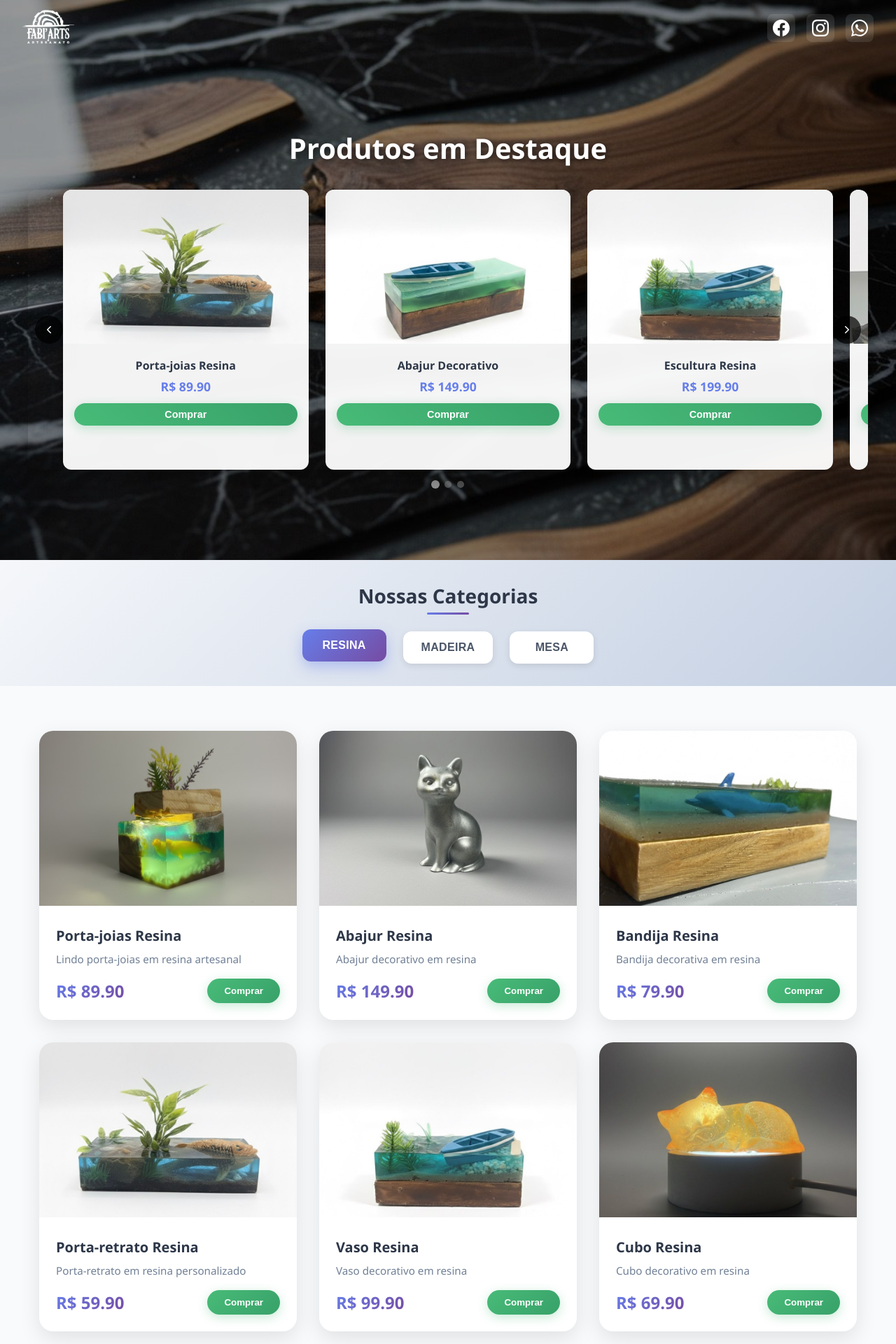
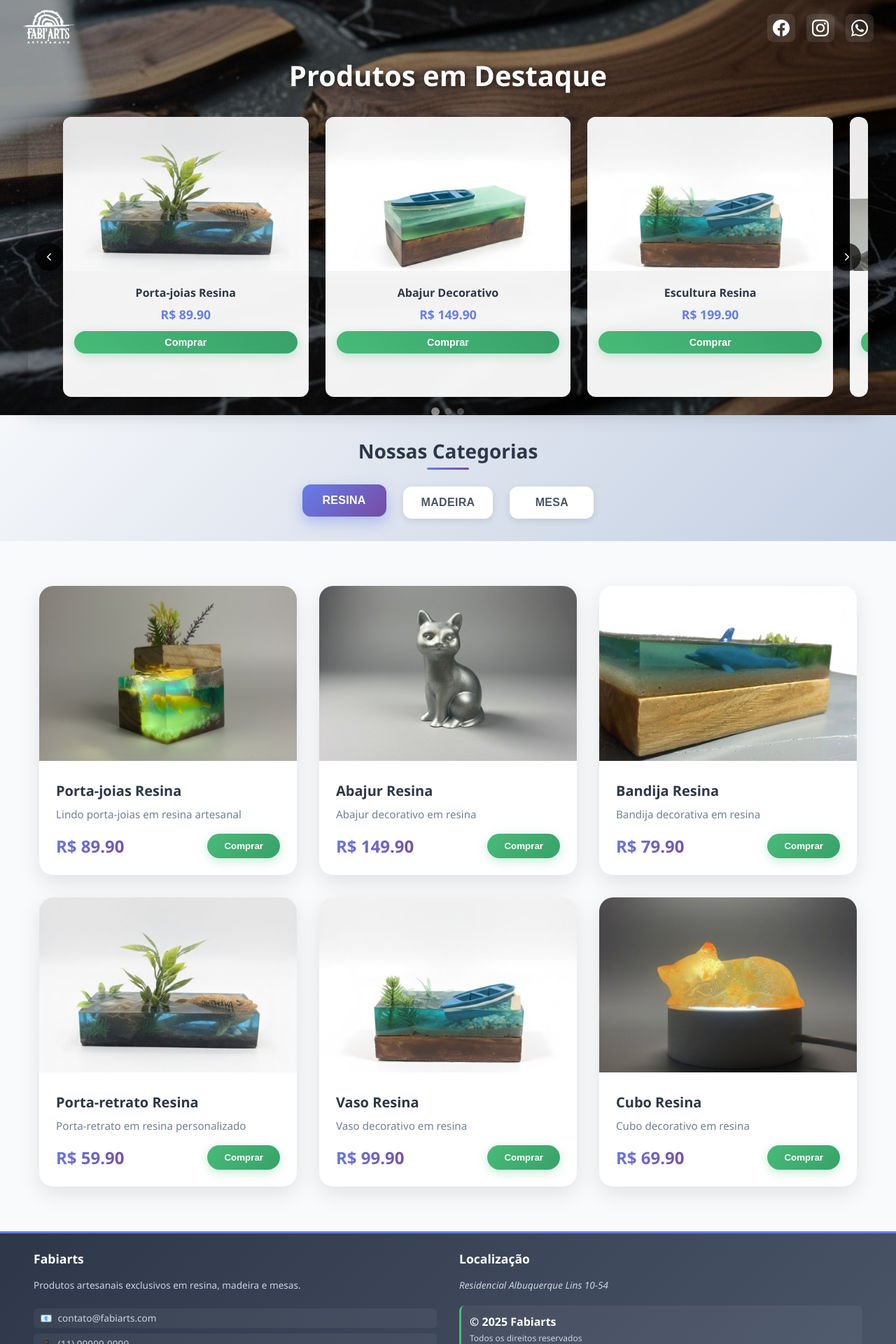
Before and after one commit to MateusHenriqDaSilva/fabiarts, a Next.js app: page / in a window 1280 px wide. Shown: the top 1920 px of the page at 70% size. Built offline with nearby package versions, Linux system fonts and the light colour scheme.

Commit message:
first commit

```diff
--- a/src/styles/ProductCarousel.module.css
+++ b/src/styles/ProductCarousel.module.css
@@ -1,6 +1,6 @@
 .carouselSection {
   position: relative;
-  min-height: 100vh; /* Ocupa toda a altura da tela */
+  min-height: 70vh; /* Ocupa toda a altura da tela */
   margin-top: -80px; /* Compensa a altura do header */
   padding-top: 80px; /* Espaço para o header */
   background: url('../../public/fundo.jpg') center/cover no-repeat;
--- a/src/styles/ProductGrid.module.css
+++ b/src/styles/ProductGrid.module.css
@@ -1,7 +1,7 @@
 .productsSection {
   padding: 4rem 0;
   background: #f8fafc;
-  min-height: 600px;
+  min-height: 400px;
 }
 
 .productsGrid {
```
